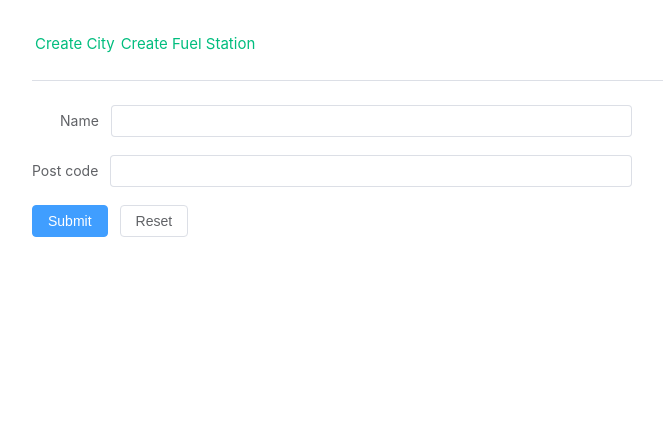
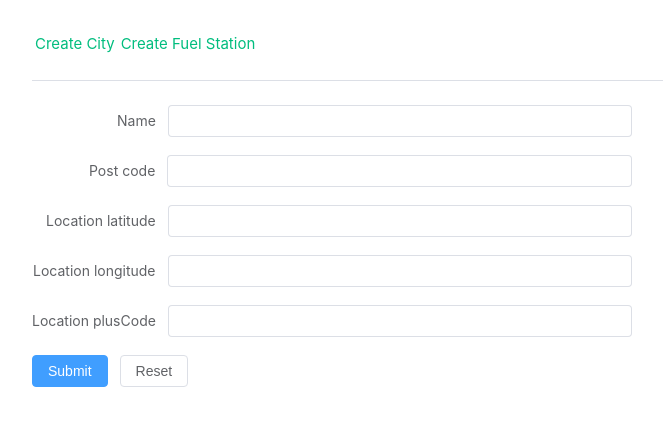
Before and after one commit to milk-2-dev/fuel-price, a Vue app in the folder client/: page /admin/city in a window 1280 px wide. Shown: the top 426 px of the page, without its empty margins (0-663 px from the left). Built offline with nearby package versions, Linux system fonts and the light colour scheme.

Commit message:
[client] add locations fields to form

```diff
--- a/client/src/views/AdminCityView.vue
+++ b/client/src/views/AdminCityView.vue
@@ -15,6 +15,24 @@
     <el-form-item label="Post code" prop="postCode">
       <el-input v-model="ruleForm.postCode" autocomplete="off"/>
     </el-form-item>
+
+    <el-row>
+      <el-col>
+        <el-form-item label="Location latitude" prop="latitude">
+          <el-input v-model="ruleForm.location.latitude" autocomplete="off"/>
+        </el-form-item>
+      </el-col>
+      <el-col>
+        <el-form-item label="Location longitude" prop="longitude">
+          <el-input v-model="ruleForm.location.longitude" autocomplete="off"/>
+        </el-form-item>
+      </el-col>
+      <el-col>
+        <el-form-item label="Location plusCode" prop="plusCode">
+          <el-input v-model="ruleForm.location.plusCode" autocomplete="off"/>
+        </el-form-item>
+      </el-col>
+    </el-row>
 
     <el-form-item>
       <el-button type="primary"
@@ -46,7 +64,12 @@ const validateEmpty = (rule, value, callback) => {
 
 const ruleForm = reactive({
   name: '',
-  postCode: ''
+  postCode: '',
+  location: {
+    longitude: null,
+    latitude: null,
+    plusCode: null
+  }
 });
 
 const rules = reactive({
```
